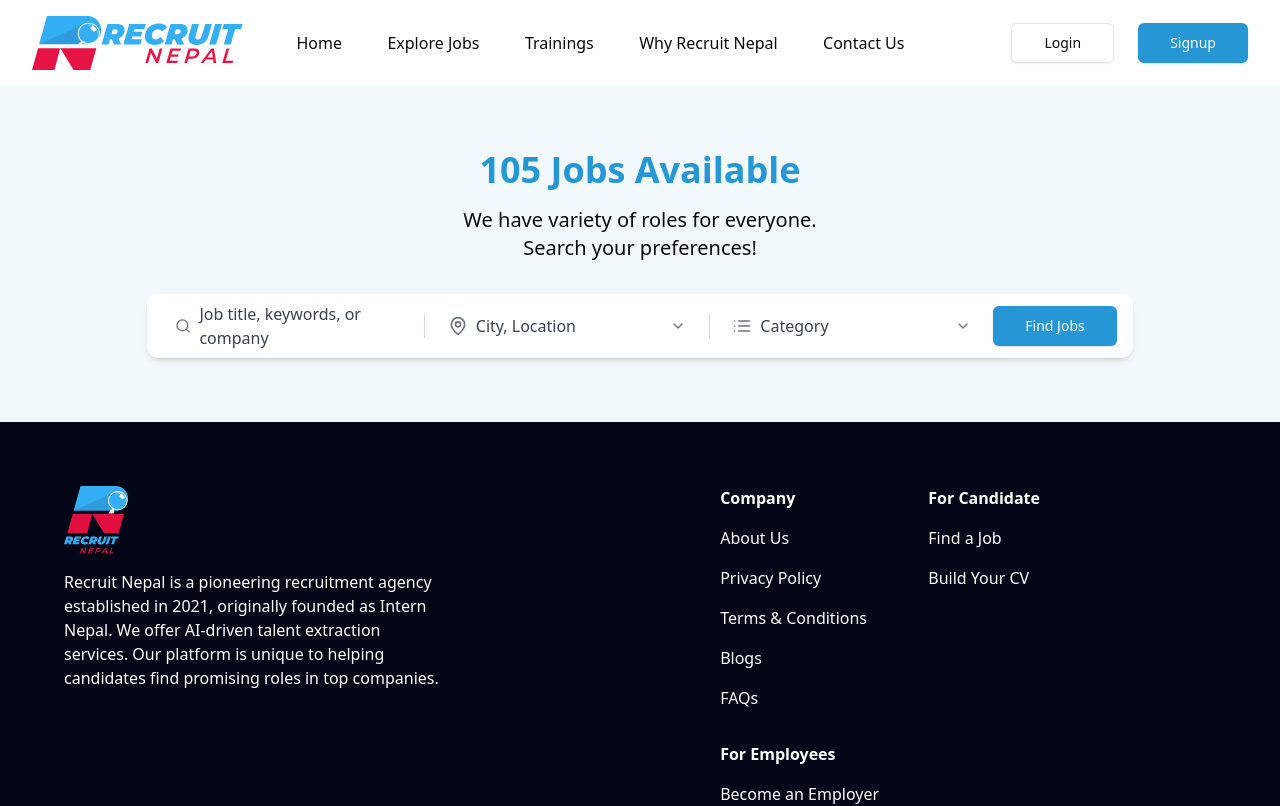
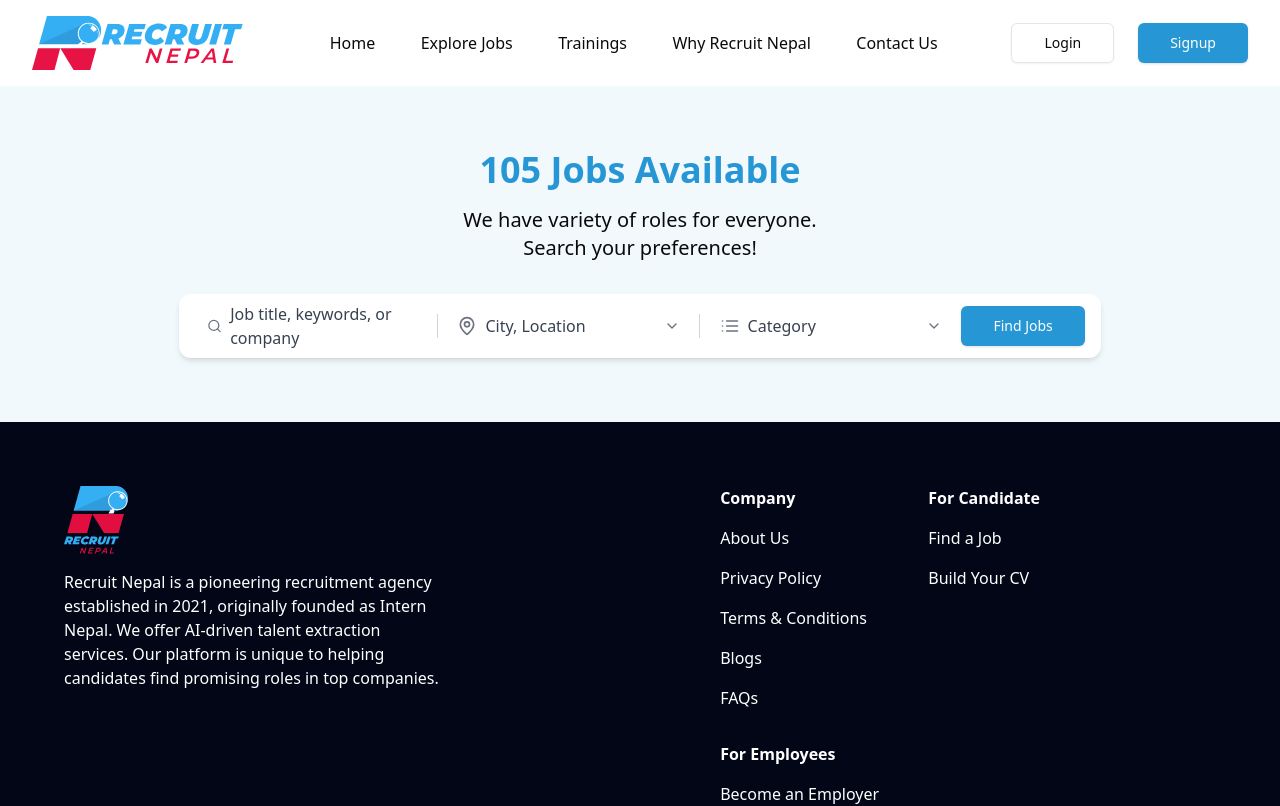
Before and after one commit to SaileshMrzn/Recruit, a Next.js app: page / in a window 1280 px wide. Shown: the top 806 px of the page. Built offline with nearby package versions, Linux system fonts and the light colour scheme.

Commit message:
navbar and job number spacing fix

```diff
--- a/src/components/JobsNumber.tsx
+++ b/src/components/JobsNumber.tsx
@@ -3,7 +3,7 @@
 
 const JobsNumber = () => {
   return (
-    <div className="bg-[#F2F9FD] flex flex-col items-center justify-center py-16 gap-8 px-6 lg:py-16">
+    <div className="bg-[#F2F9FD] flex flex-col items-center justify-center py-16 gap-8 px-6 lg:px-16">
       <div className="flex flex-col items-center gap-4">
         <p className="text-4xl font-semibold text-primary">
           105 Jobs Available
--- a/src/components/Navbar.tsx
+++ b/src/components/Navbar.tsx
@@ -18,8 +18,10 @@
   return (
     <div className="flex justify-between items-center p-2 lg:px-8 lg:py-4 bg-white">
       {/* logo */}
+      <div className="min-w-56">
         <Logos.Logo_SM className="lg:hidden" />
         <Logos.Logo className="hidden lg:block" />
+      </div>
       {/* nav links */}
       <nav className="hidden lg:flex w-1/2 lg:justify-between">
         {navLinks.map((nav, index) => (
@@ -29,6 +31,7 @@
         ))}
       </nav>
 
+      <div className="lg:hidden">
         <Sheet>
           <SheetTrigger>
             <Icons.MenuIcon className="lg:hidden" />
@@ -57,9 +60,10 @@
             </div>
           </SheetContent>
         </Sheet>
+      </div>
 
       {/* buttons */}
-      <div className="gap-6 hidden lg:flex">
+      <div className="gap-6 hidden lg:flex min-w-56">
         <Button size="lg" variant="outline">
           Login
         </Button>
```
Lines whose indentation alone changed are shown as unchanged.
